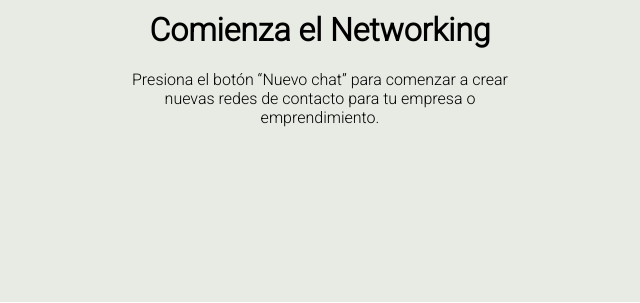
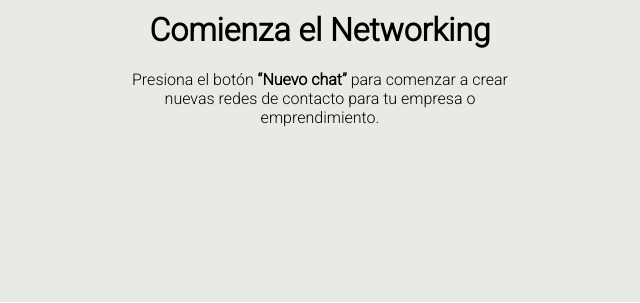
Before and after one commit to titoayala/mensajeria, a plain HTML site: page index.html in a window 1280 px wide. Shown: the part 486-789 px from the top of the page, 448-1088 px from the left. Drawn offline with Linux system fonts and the light colour scheme.

Commit message:
Colocando en negritas texto Nuevo Chat

```diff
--- a/index.html
+++ b/index.html
@@ -97,7 +97,7 @@
     <div class="principal">
             <img src="/assets/imgs/hand.png" alt="Logo empresa">
             <h1>Comienza el Networking</h1>
-            <p>Presiona el botón “Nuevo chat” para comenzar a crear nuevas redes de contacto para tu empresa o emprendimiento.</p>
+            <p>Presiona el botón <strong>“Nuevo chat”</strong> para comenzar a crear nuevas redes de contacto para tu empresa o emprendimiento.</p>
     </div>
 </div>
 </body>
```
